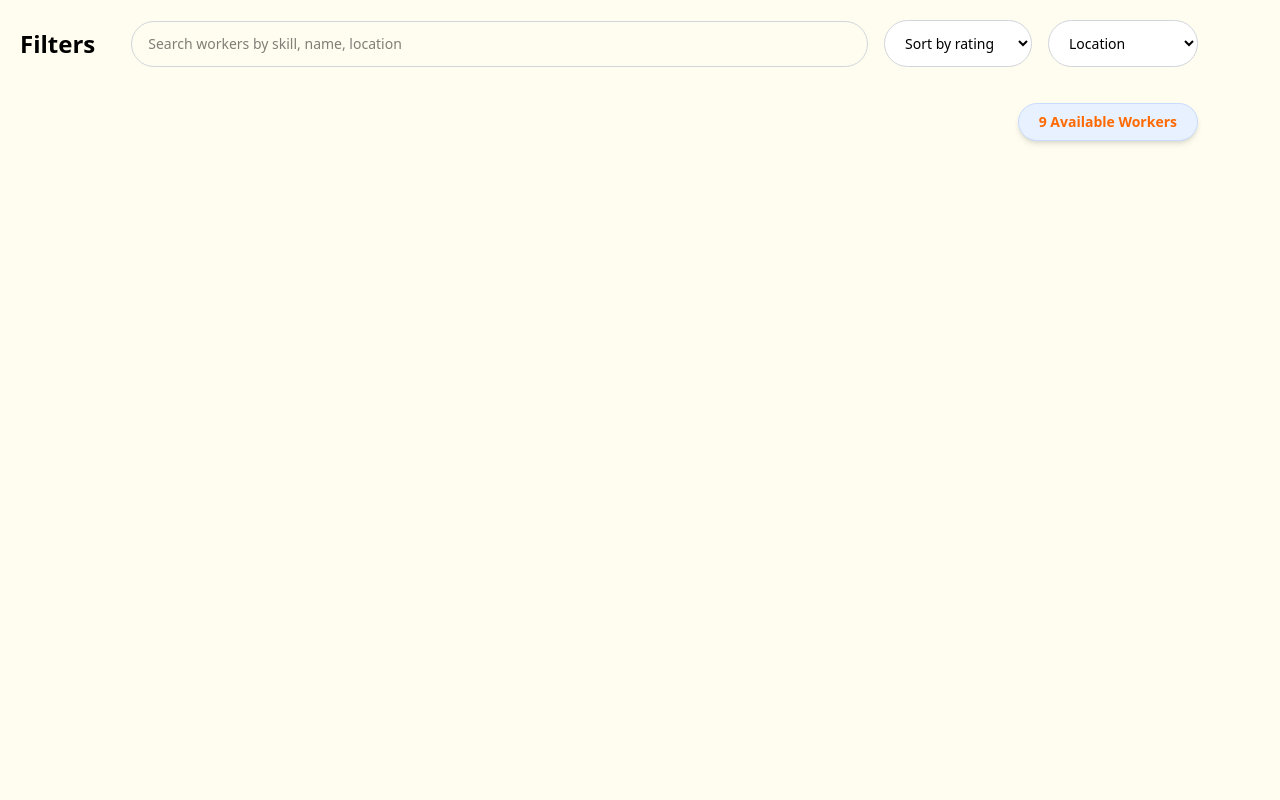
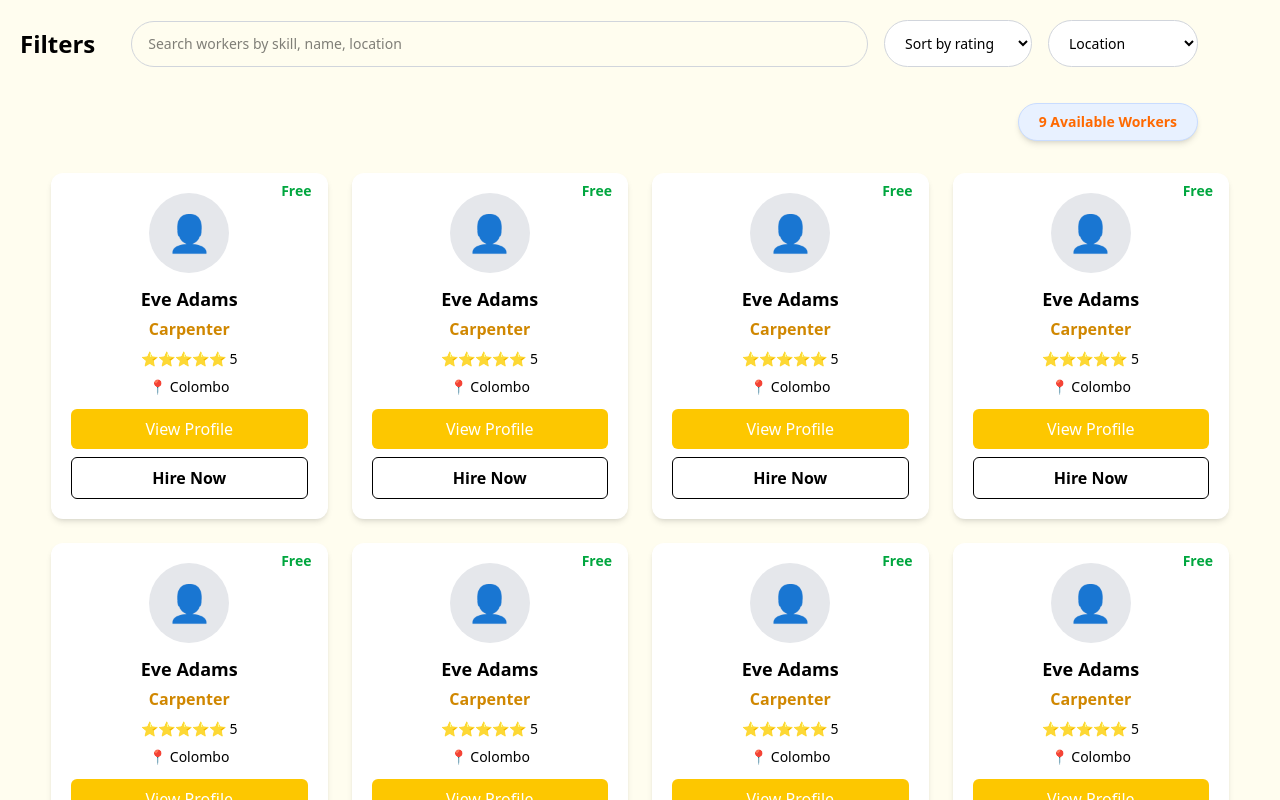
Before and after one commit to HasalKenula/WorkSure-frontend, a React (Vite) app: page /workerDetails in a window 1280 px wide. Shown: the top 800 px of the page. Built offline with nearby package versions, Linux system fonts and the light colour scheme.

Commit message:
Create the Workers Grid Section

```diff
--- a/src/pages/WorkerSearch.jsx
+++ b/src/pages/WorkerSearch.jsx
@@ -50,7 +50,36 @@ export default function WorkersPage() {
         </div>
       </div>
 
+      {/* Workers Grid */}
+      <div className="grid grid-cols-[repeat(auto-fill,minmax(240px,1fr))] gap-6 max-w-[95%] mx-auto">
+        {workers.map((worker, index) => (
+          <div
+            className="bg-white p-5 rounded-xl text-center shadow-md relative"
+            key={index}
+          >
+            <div className="absolute top-2 right-4 text-green-600 font-semibold text-sm">
+              {worker.status}
+            </div>
 
+            <div className="bg-gray-200 w-20 h-20 rounded-full flex justify-center items-center text-4xl mx-auto">
+              👤
+            </div>
+
+            <h3 className="mt-3 text-lg font-bold">{worker.name}</h3>
+            <p className="text-yellow-600 font-semibold my-1">{worker.skill}</p>
+
+            <div className="text-sm my-2">⭐⭐⭐⭐⭐ {worker.rating}</div>
+            <div className="text-sm mb-3">📍 {worker.location}</div>
+
+            <button className="w-full py-2 mb-2 bg-yellow-400 text-white rounded-md hover:bg-blue-700">
+              View Profile
+            </button>
+            <button className="w-full py-2 border border-black rounded-md font-semibold hover:bg-gray-200">
+              Hire Now
+            </button>
+          </div>
+        ))}
+      </div>
     </div>
   );
 }
```
